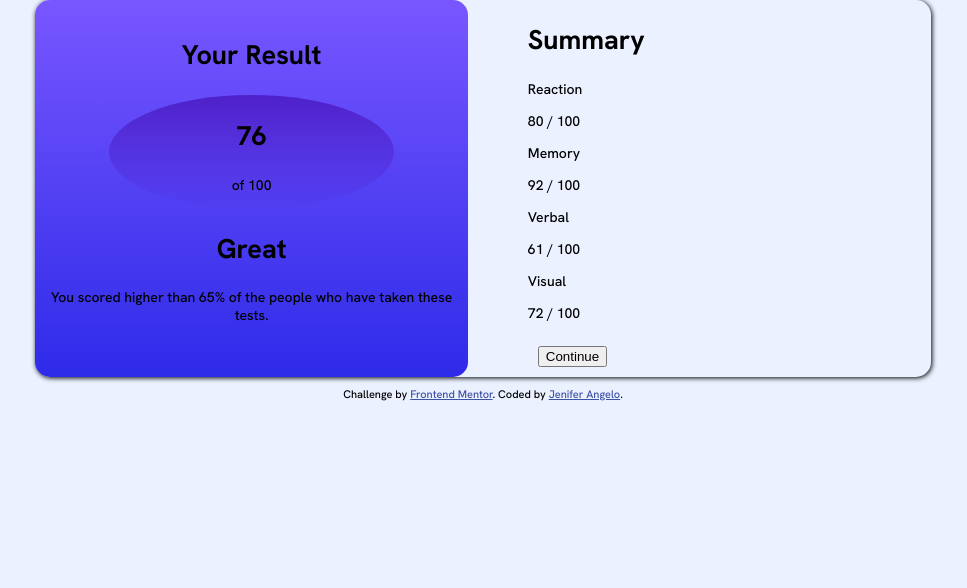
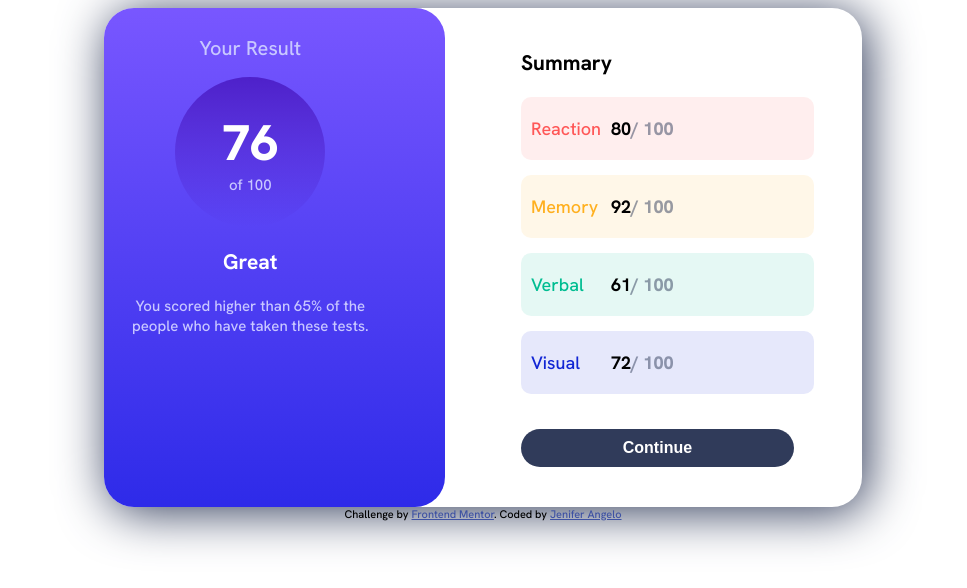
Before and after one commit to bruxa-espacial/FrontEndMentor_results-summary-component, a plain HTML site: page index.html in a window 1280 px wide. Shown: the whole page, without its empty margins (157-1124 px from the left). Drawn offline with Linux system fonts and the light colour scheme.

Commit message:
im sleepy

```diff
--- a/index.html
+++ b/index.html
@@ -19,8 +19,10 @@
   </style>
 </head>
 <body>
-  <section>
+  <section id="page">
+    <article class="box">
       <div class="boxScore">
+        <div class="space">
           <h2>Your Result</h2>
           <div class="circle">
             <h1>76</h1>
@@ -31,30 +33,58 @@
             <p>You scored higher than 65% of the people who have taken these tests.</p>
           </div>
         </div>
+      </div>
       <div class="boxSummary">
+        <div class="space">
           <h1>Summary</h1>
-      <div class="item">
-        <p>Reaction</p>
-        <p>80 / 100</p>
+          <div class="item reaction">
+            <div class="description">
+              <figure></figure>
+              <p class="title">Reaction</p>
             </div>
-      <div class="item">
-        <p>Memory</p>
-        <p>92 / 100</p>
+            <div class="score">
+              <p class="point">80 </p>
+              <p class="max">/ 100</p>
             </div>
-      <div class="item">
-        <p>Verbal</p>
-        <p>61 / 100</p>
           </div>
-      <div class="item">
-        <p>Visual</p>
-        <p>72 / 100</p>
+          <div class="item memory">
+            <div class="description">
+              <figure></figure>
+              <p class="title">Memory</p>
+            </div>
+            <div class="score">
+              <p class="point">92 </p>
+              <p class="max">/ 100</p>
+            </div>
+          </div>
+          <div class="item verbal">
+            <div class="description">
+              <figure></figure>
+              <p class="title">Verbal</p>
+            </div>
+            <div class="score">
+              <p class="point">61 </p>
+              <p class="max">/ 100</p>
+            </div>
+          </div>
+          <div class="item visual">
+            <div class="description">
+              <figure></figure>
+              <p class="title">Visual</p>
+            </div>
+            <div class="score">
+              <p class="point">72 </p>
+              <p class="max">/ 100</p>
+            </div>
           </div>
           <button>Continue</button>
         </div>
+      </div>
+    </article>
   </section>
   <footer class="attribution">
     Challenge by <a href="https://www.frontendmentor.io?ref=challenge" target="_blank">Frontend Mentor</a>.
-    Coded by <a href="https://github.com/bruxa-espacial">Jenifer Angelo</a>.
+    Coded by <a href="https://github.com/bruxa-espacial">Jenifer Angelo</a>
   </footer>
 </body>
 </html>
--- a/style.css
+++ b/style.css
@@ -19,78 +19,151 @@
     font-family: 'Hanken Grotesk', sans-serif;
 }
 
-body{
-    background-color: var(--paleBlue);
-    margin: 0;
-    padding: 0;
+#page {
+    /*se refere à toda a página*/
+    display: flex;
+    font-family: 'Hanken Grotesk', sans-serif;
+    font-weight: 500;
+    align-content: center;
+    justify-content: center;
 }
 
-section{
+.box{
+    /*se refere à caixa no centro da tela*/
+    width: 60%;
+    height: fit-content;
     display: flex;
     justify-content: space-between;
-    align-items: stretch;
-    box-shadow: 1px 1px 5px;
-    border-radius: 15px;
-    width:70%;
-    margin: auto;
-    padding: 0px;
+    border-radius: 30px;
+    box-shadow: 5px 5px 50px var(--darkGrayBlue);
+}
+
+.boxScore{
+    /*se refere ao conteiner que exibe a pontuação*/
+    background: linear-gradient(var(--lightSlateBlue), var(--lightRoyalBlue) 100%);
+    color: var(--white);
+    width: 45%;
+    height: auto;
+    text-align: center;
+    border-radius: 30px;
+}
+
+.boxScore h2{
+    font-weight: 300;
+    font-size: 20px;
+    color: var(--lightLavender);
 }
 
 .circle{
-    border-radius: 90%;
-    width: 70%;
+    background: linear-gradient(var(--violetBlue), var(--persianBlue));
+    border-radius: 50%;
+    width: 150px;
+    height: 150px;
     margin: auto;
-    padding: 1px;
-    background-image: linear-gradient(var(--violetBlue), var(--persianBlue));
-    text-align: center;
+    align-content: center;
 }
 
-.boxScore{
-    order: 1;
-    background-image: linear-gradient(var(--lightSlateBlue), var(--lightRoyalBlue));
-    width: 45%;
-    border-radius: 15px;
-    margin:0;
-    padding: 15px;
-    text-align: center;
+.circle h1{
+    margin: 0;
+    font-weight: 800;
+    font-size: 50px;
 }
 
-p{
-    font-size: 14px;
+.circle p{
+    margin: 0;
+    font-weight: 500;
+    font-size: 15px;
+    color: var(--lightLavender);
+}
+
+.text p{
+    font-weight: 500;
+    font-size: 15px;
+    color: var(--lightLavender);
 }
 
 .boxSummary{
-    order: 2;
+    /*se refere ao conteiner que exibe o resumo*/
     width: 45%;
-    padding-bottom: 0;
-    padding-left: 10px;
+    padding: 10px;
 }
 
-.item{
-    font-size: 15px;
+.space{
+    width: 80%;
+    justify-content: center;
+    padding: 10px;
+}
+
+.space h1{
+    width: 100%;
+}
+
+.item {
+    width: 100%;
+    display: flex;
+    justify-content: space-between;
+    margin: 15px 0;
+    padding: 2px 10px;
+}
+
+.score{
+    width: 100%;
+    display: flex;
+}
+
+.reaction{
+    background-color: hsla(0, 100%, 67%, 0.1);
+    border-radius: 10px;
+}
+
+.reaction .title{
+    color: var(--lightRed);
+}
+
+.memory{
+    background-color: hsla(39, 100%, 56%, 0.1);
+    border-radius: 10px;
+}
+
+.memory .title {
+    color: var(--orangeyYellow);
+}
+
+.verbal{
+    background-color: hsla(166, 100%, 37%, 0.1);
+    border-radius: 10px;
+}
+
+.verbal .title{
+    color: var(--greenTeal);
+}
+
+.visual{
+    background-color: hsla(234, 85%, 45%, 0.1);
+    border-radius: 10px;
+}
+
+.visual .title{
+    color: var(--cobaltBlue);
+}
+
+.point {
+    font-weight: 700;
+}
+
+.max {
+    color: hsla(224, 30%, 27%, 0.5);
+    font-weight: 800;
 }
 
 button{
-    margin: 10px;
+    background-color: var(--darkGrayBlue);
+    color: var(--white);
+    padding: 10px 30px;
+    width:100%;
+    border: 0;
+    margin: 20px 0;
+    border-radius: 30px;
+    font-weight: 600;
+    font-size: 16px;
 }
-
-footer{
-    margin-top: 10px;
-}
-
-@media (max-width: 375px){
-    section{
-        flex-direction: column;
-        width: 100%;
-        margin: 0;
-        padding: 10px;
-        border-radius: 0;
-    }
-    .boxScore{
-        width: 100%;
-        border-radius: 0;
-    }
-    .boxSummary{
-        width: 100%;
-    }
-}
```
Lines whose indentation alone changed are shown as unchanged.
